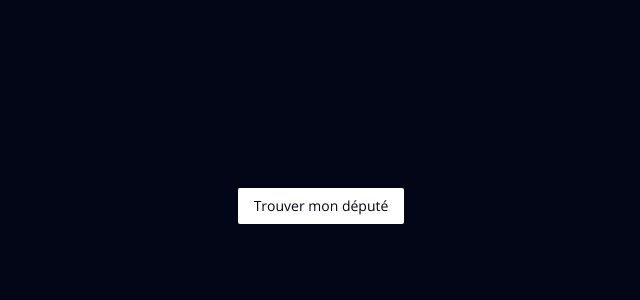
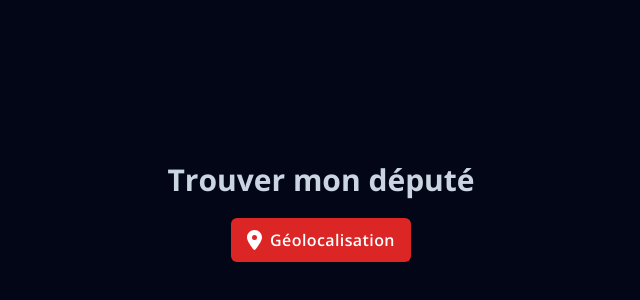
Before and after one commit to AlexisNP/rep-lookup-fr, a Vue app: page / in a window 1280 px wide. Shown: the part 194-494 px from the top of the page, without its empty margins (319-959 px from the left). Built offline with nearby package versions, Linux system fonts and the light colour scheme; no server answers.

Commit message:
Changed home page layout for next options

```diff
--- a/src/App.vue
+++ b/src/App.vue
@@ -1,7 +1,3 @@
-<script setup lang="ts">
-import Navbar from "./components/navbar/Navbar.vue";
-</script>
-
 <template>
   <div id="wrapper">
     <div class="flex justify-center items-center">
--- a/src/components/GeolocRequest.vue
+++ b/src/components/GeolocRequest.vue
@@ -1,6 +1,7 @@
 <script lang="ts" setup>
 import { useRepStore } from "@/stores/repStore";
 import { useGeolocation } from "@vueuse/core";
+import RepButton from "./RepButton.vue";
 
 const { coords } = useGeolocation();
 const { getRep, setRep } = useRepStore();
@@ -12,10 +13,13 @@ async function handleGeolocClick() {
 </script>
 
 <template>
-  <button
-    class="py-2 px-4 rounded-sm bg-white text-sm text-slate-950"
-    @click="handleGeolocClick"
-  >
-    Trouver mon député
-  </button>
+  <section class="text-center">
+    <header class="mb-4">
+      <h1 class="mt-4 text-center font-bold text-3xl">Trouver mon député</h1>
+    </header>
+    <RepButton @click="handleGeolocClick" :style="'btn-red'">
+      <font-awesome-icon :icon="['fass', 'location-dot']" size="lg" />
+      <span>Géolocalisation</span>
+    </RepButton>
+  </section>
 </template>
--- a/src/components/RepInfo.vue
+++ b/src/components/RepInfo.vue
@@ -52,7 +52,10 @@ const repSocials = {
 <template>
   <section>
     <header>
-      <figure class="mt-8 mx-auto w-60 h-60 rounded-full overflow-hidden">
+      <div class="text-center">
+        <small class="text-base font-bold"> Votre député est... </small>
+      </div>
+      <figure class="mt-4 mx-auto w-60 h-60 rounded-full overflow-hidden">
         <img
           :src="repImage"
           :alt="repFullName"
--- a/src/main.ts
+++ b/src/main.ts
@@ -15,9 +15,16 @@ import {
   faLinkedin,
   faInstagram,
 } from "@fortawesome/free-brands-svg-icons";
-import { faLandmark } from "@fortawesome/free-solid-svg-icons";
+import { faLandmark, faLocationDot } from "@fortawesome/free-solid-svg-icons";
 
-library.add(faTwitter, faFacebook, faLinkedin, faInstagram, faLandmark);
+library.add(
+  faTwitter,
+  faFacebook,
+  faLinkedin,
+  faInstagram,
+  faLandmark,
+  faLocationDot
+);
 
 const app = createApp(App);
 
```
